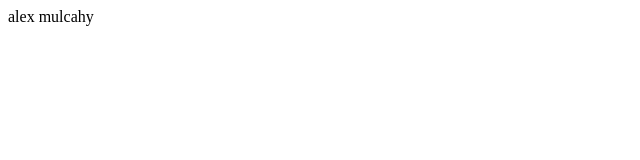
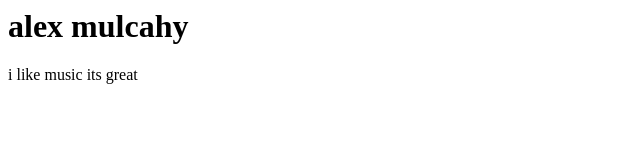
Before and after one commit to alexmulcahy/alexmulcahy.github.io, a plain HTML site: page index.html in a window 1280 px wide. Shown: the whole page, without its empty margins (0-640 px from the left). Drawn offline with Linux system fonts and the light colour scheme.

Commit message:
Update index.html

```diff
--- a/index.html
+++ b/index.html
@@ -1 +1,2 @@
-alex mulcahy
+<h1> alex mulcahy </h1>
+<p> i like music its great </p>
```
